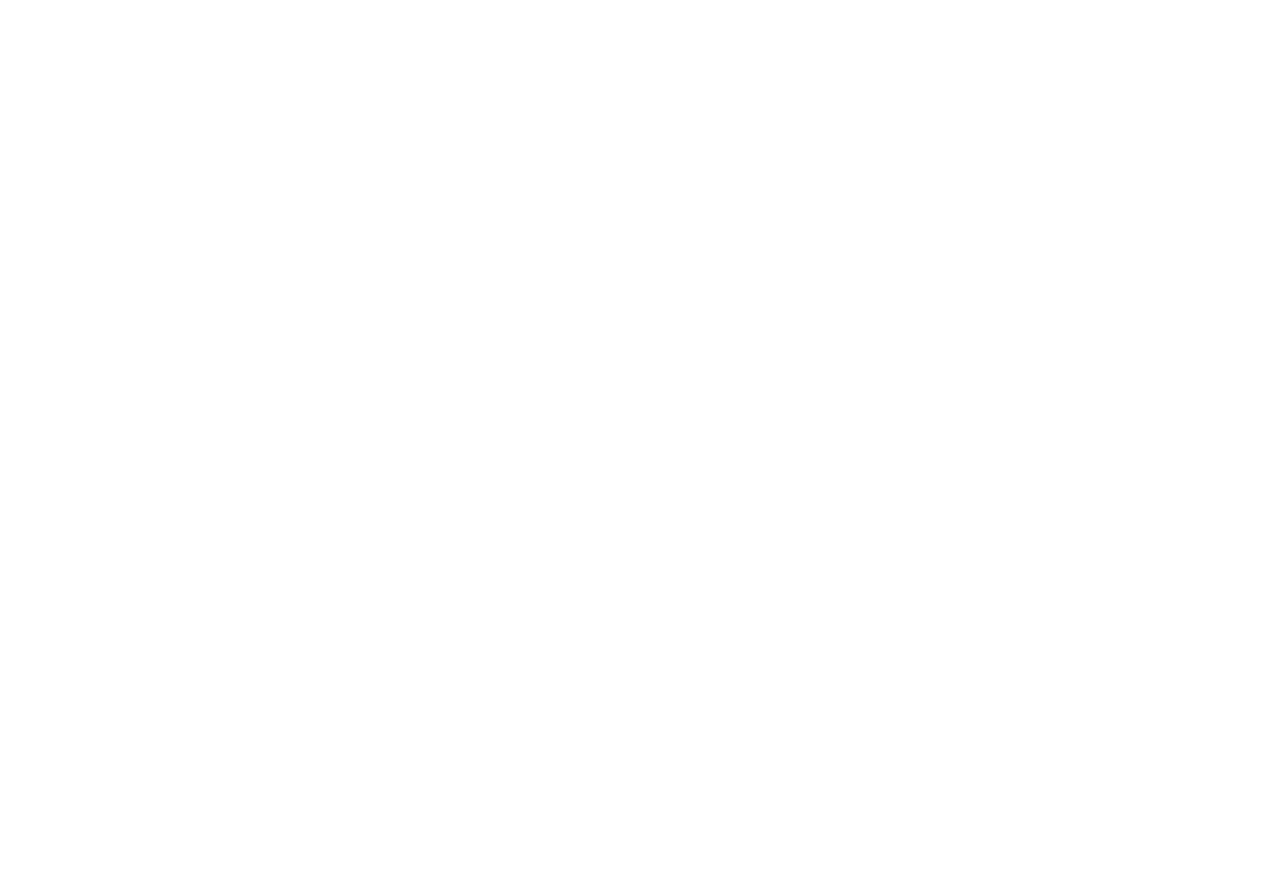
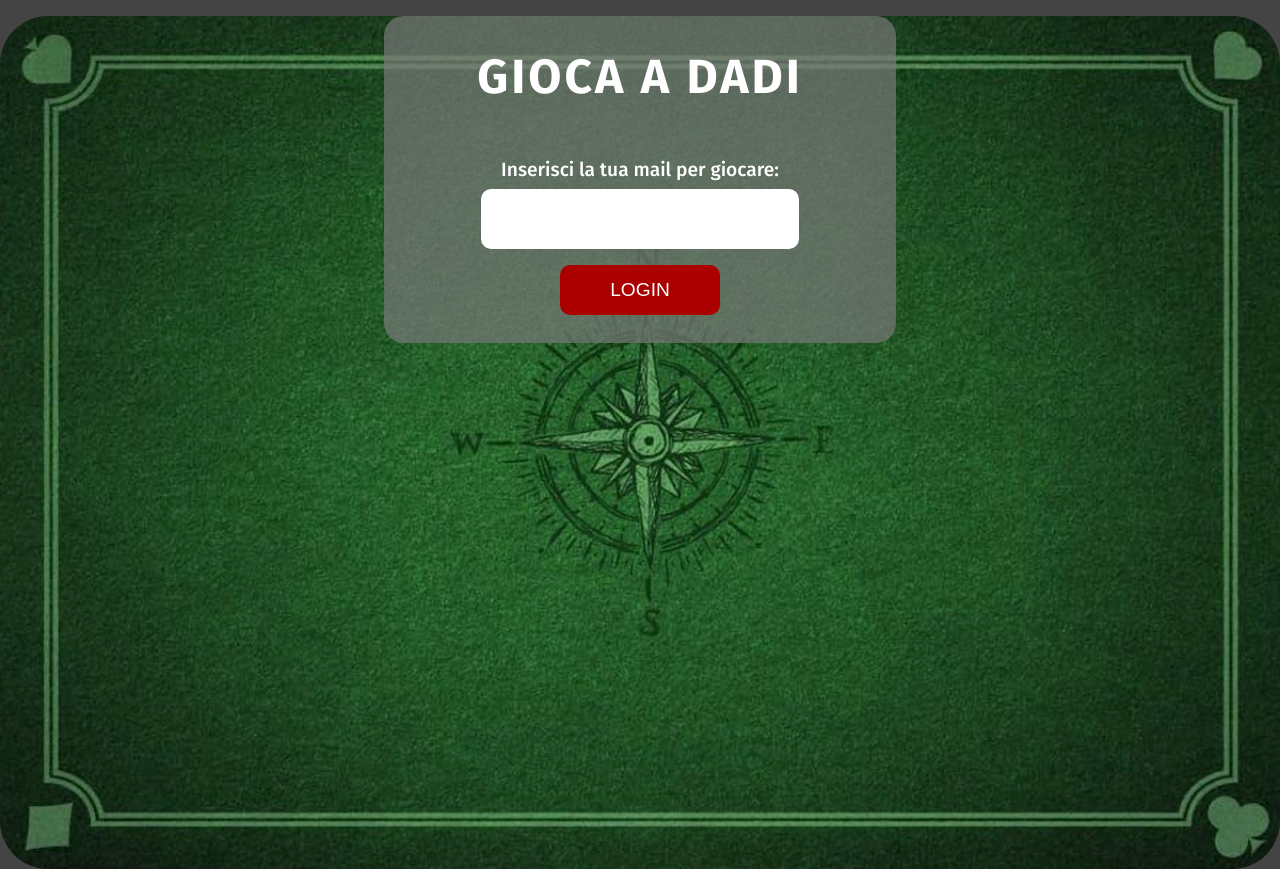
Before and after one commit to StefanoGalandrini/js-mail-dadi, a plain HTML site: page index.html in a window 1280 px wide. Before the commit the page ends 800 px from the top, so only its background shows below. Drawn offline with Linux system fonts and the light colour scheme.

Commit message:
Add hatml, css and javascript for email input

```diff
--- a/assets/style.css
+++ b/assets/style.css
@@ -0,0 +1,98 @@
+@import url('https://fonts.googleapis.com/css2?family=Fira+Sans:wght@400;500;600;700&display=swap');
+
+*,
+*::before,
+*::after {
+	margin: 0;
+	padding: 0;
+	box-sizing: border-box;
+}
+
+:root {
+	font-family: 'Fira Sans', sans-serif;
+	font-weight: 500;
+	color: white;
+	background-color: #444444;
+}
+
+main {}
+
+main .bg-table {
+	max-width: 1600px;
+	height: 100%;
+	margin-inline: auto;
+	position: relative;
+}
+
+main img {
+	width: 100%;
+	object-fit: contain;
+	position: absolute;
+	inset: 0;
+	border-radius: 3rem;
+	z-index: -10;
+}
+
+main .table {
+	width: 40%;
+	margin-inline: auto;
+	margin-top: 1rem;
+	display: flex;
+	flex-direction: column;
+	align-items: center;
+	background-color: rgba(120, 120, 120, 0.7);
+	border-radius: 20px;
+}
+
+main h1 {
+	text-transform: uppercase;
+	padding: 2rem;
+	font-size: 3rem;
+	letter-spacing: 3px;
+}
+
+main .user-email {
+	display: flex;
+	align-items: center;
+	flex-direction: column;
+	width: 70%;
+	border-radius: 5px;
+	padding: 20px;
+}
+
+.user-email label {
+	color: white;
+	font-size: 1.2rem;
+}
+
+.user-email input {
+	width: 100%;
+	padding: 1rem 1.5rem;
+	margin: 8px 0;
+	border: 3px solid white;
+	border-radius: 10px;
+	box-sizing: border-box;
+	font-size: 1.2rem;
+}
+
+.user-email .btn-input {
+	width: 50%;
+	background-color: #aa0000;
+	color: white;
+	padding: 14px 20px;
+	margin: 8px 0;
+	border: none;
+	border-radius: 10px;
+	cursor: pointer;
+	font-size: 1.2rem;
+	transition: all 300ms;
+}
+
+.email .user-email:hover {
+	box-shadow: 0px 0px 5px white;
+	background-color: #dd0000;
+}
+
+#email:invalid {
+	border: 5px solid red;
+}
--- a/index.html
+++ b/index.html
@@ -12,6 +12,24 @@
 
 <body>
 
+	<main>
+		<div class="bg-table">
+			<img src="img/tappeto.png" alt="">
+		</div>
+		<div class="table">
+			<h1>Gioca a dadi</h1>
+			<div class="user-email">
+				<label for="email">Inserisci la tua mail per giocare:</label>
+				<input type="email" name="email" id="email">
+				<button class="btn-input">LOGIN</button>
+			</div>
+
+			<div id="email-div" class="email-div"></div>
+
+		</div>
+
+	</main>
+
 </body>
 
 </html>
```
Also changed, not shown: assets/script.js (+16 -0 lines), img/tappeto.png (added).
